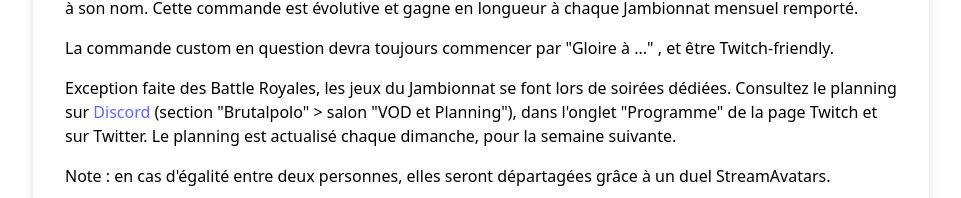
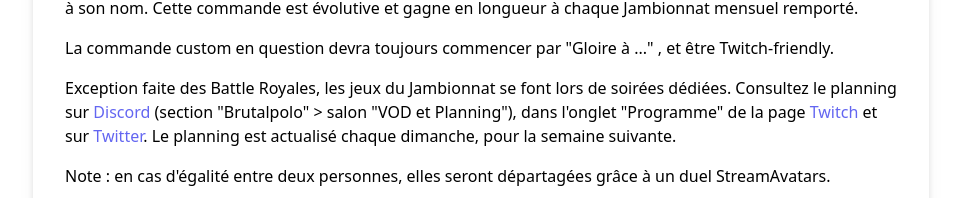
Before and after one commit to KuSh/TwitchJambionnat, a SvelteKit app in the folder site/: page /rules in a window 1280 px wide. Shown: the part 276-474 px from the top of the page, without its empty margins (159-1120 px from the left). Built offline with nearby package versions, Linux system fonts and the light colour scheme.

Commit message:
feat: Add twitch and twitter links

```diff
--- a/site/src/routes/rules/+page.svelte
+++ b/site/src/routes/rules/+page.svelte
@@ -34,9 +34,21 @@
         rel="noopener noreferrer"
         class="text-indigo-500 dark:text-blue-500 hover:underline">Discord</a
       >
-      (section "Brutalpolo" > salon "VOD et Planning"), dans l'onglet "Programme"
-      de la page Twitch et sur Twitter. Le planning est actualisé chaque dimanche,
-      pour la semaine suivante.
+      (section "Brutalpolo" &gt; salon "VOD et Planning"), dans l'onglet "Programme"
+      de la page
+      <a
+        href="https://www.twitch.tv/brutalpolo/schedule"
+        target="_blank"
+        rel="noopener noreferrer"
+        class="text-indigo-500 dark:text-blue-500 hover:underline">Twitch</a
+      >
+      et sur
+      <a
+        href="https://twitter.com/brutalpolo"
+        target="_blank"
+        rel="noopener noreferrer"
+        class="text-indigo-500 dark:text-blue-500 hover:underline">Twitter</a
+      >. Le planning est actualisé chaque dimanche, pour la semaine suivante.
     </p>
     <p>
       Note : en cas d'égalité entre deux personnes, elles seront départagées
```
